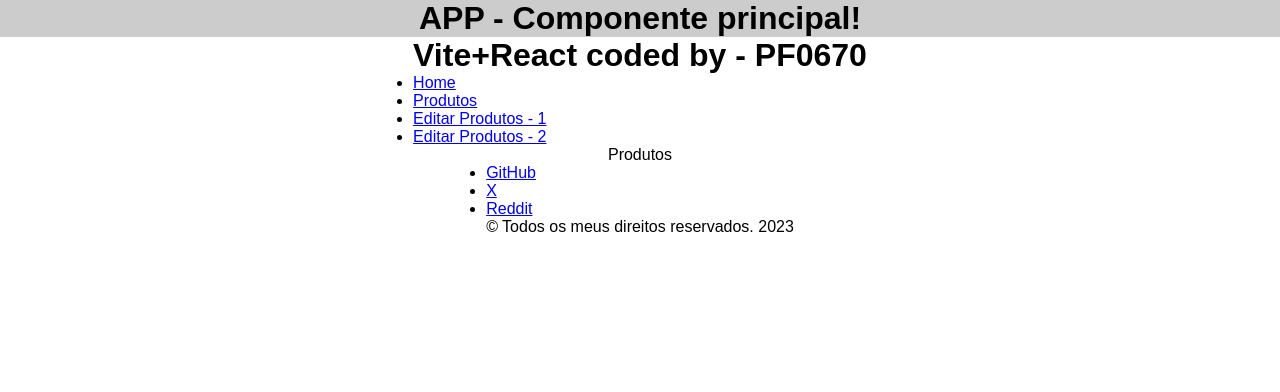
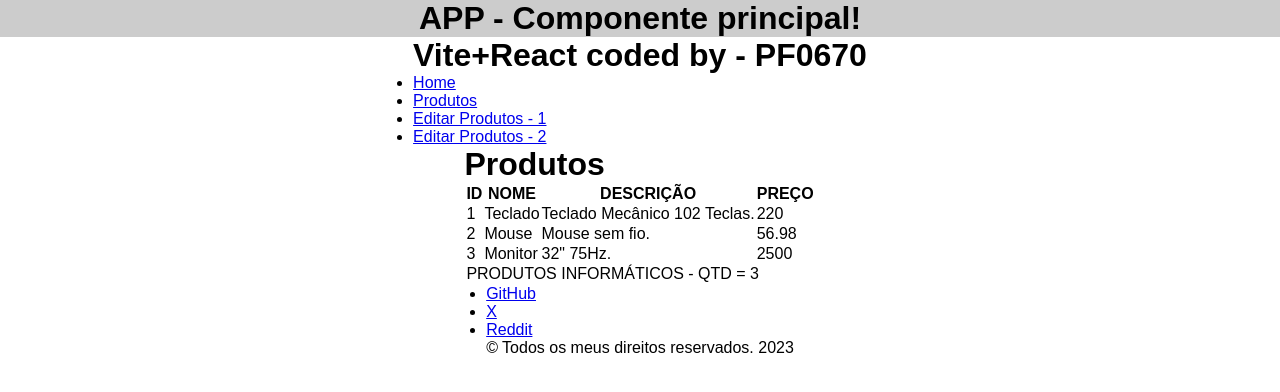
Before and after one commit to alecarlosjesus/spa-1espf, a React (Vite) app: page /produtos in a window 1280 px wide. Shown: the top 392 px of the page. Built offline with nearby package versions, Linux system fonts and the light colour scheme.

Commit message:
Listando produtos dinâmicamente.

```diff
--- /dev/null
+++ b/src/components/ListaProdutos.jsx
@@ -0,0 +1,5 @@
+export const ListaProduto = [
+    {id:1,nome:"Teclado",desc:"Teclado Mecânico 102 Teclas.",preco:220},
+    {id:2, nome:'Mouse', desc:'Mouse sem fio.', preco:56.98},
+    {id:3, nome:'Monitor', desc:'32" 75Hz.', preco:2500},
+];
--- a/src/routes/EditarProdutos.jsx
+++ b/src/routes/EditarProdutos.jsx
@@ -3,9 +3,9 @@
 
 export default function EditarProdutos() {
 
-    document.title = "Editar Produtos";
+    const {id} = useParams();
 
-    const {id} = useParams();
+    document.title = "Editar Produtos " + id;
 
   return (
     <div>
--- a/src/routes/Produtos.jsx
+++ b/src/routes/Produtos.jsx
@@ -1,7 +1,40 @@
-import React from 'react'
+import { ListaProduto } from "../components/ListaProdutos";
 
 export default function Produtos() {
+  document.title = "Lista de Produtos";
+
   return (
-    <div>Produtos</div>
-  )
+    <div>
+      <h1>Produtos</h1>
+
+      <table>
+        <thead>
+          <tr>
+            <th>ID</th>
+            <th>NOME</th>
+            <th>DESCRIÇÃO</th>
+            <th>PREÇO</th>
+          </tr>
+        </thead>
+
+        <tbody>
+          {ListaProduto.map((item, indice) => (
+            <tr key={indice}>
+              <td>{item.id}</td>
+              <td>{item.nome}</td>
+              <td>{item.desc}</td>
+              <td>{item.preco}</td>
+            </tr>
+          ))}
+        </tbody>
+        <tfoot>
+          <tr>
+            <td colSpan={4}>
+              PRODUTOS INFORMÁTICOS - QTD = {ListaProduto.length}
+            </td>
+          </tr>
+        </tfoot>
+      </table>
+    </div>
+  );
 }
```
